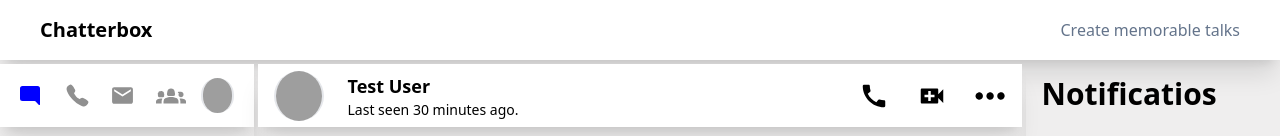
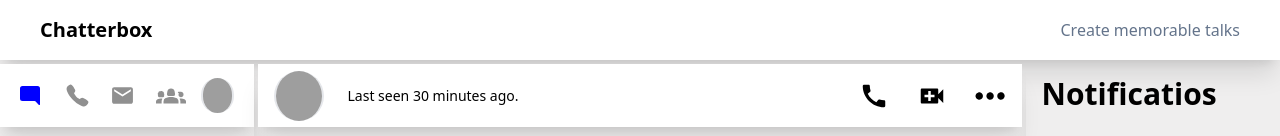
Before and after one commit to manishkumar799/chit-chat, a React (Vite) app in the folder client/: page / in a window 1280 px wide. Shown: the top 136 px of the page. Built offline with nearby package versions, Linux system fonts and the light colour scheme; grey boxes are pictures that could not be loaded.

Commit message:
work on functionalities

```diff
--- a/client/src/components/Card.jsx
+++ b/client/src/components/Card.jsx
@@ -1,21 +1,92 @@
 import React from "react";
 
-function Card() {
+function Card({ setInbox }) {
   const inbox = [
-    { "name": "John Doe", "msg": "Hey, how's it going?", "time": "10:30 AM", "unread": "3", "profileImgUrl": "https://example.com/profiles/johndoe.jpg" },
-    { "name": "Alice Smith", "msg": "Did you finish the project?", "time": "Yesterday", "unread": "1", "profileImgUrl": "https://example.com/profiles/alicesmith.jpg" },
-    { "name": "David Johnson", "msg": "Let's catch up this weekend!", "time": "Wednesday", "unread": "0", "profileImgUrl": "https://example.com/profiles/davidjohnson.jpg" },
-    { "name": "Emily Brown", "msg": "Can you send me the details?", "time": "Monday", "unread": "2", "profileImgUrl": "https://example.com/profiles/emilybrown.jpg" },
-    { "name": "Michael Wilson", "msg": "Thanks for your help!", "time": "Feb 15", "unread": "0", "profileImgUrl": "https://example.com/profiles/michaelwilson.jpg" },
-    { "name": "Sarah Taylor", "msg": "Let's grab lunch tomorrow.", "time": "Feb 10", "unread": "0", "profileImgUrl": "https://example.com/profiles/sarahtaylor.jpg" },
-    { "name": "James Williams", "msg": "Are you free tonight?", "time": "Feb 8", "unread": "1", "profileImgUrl": "https://example.com/profiles/jameswilliams.jpg" },
-    { "name": "Sophia Martinez", "msg": "I have some exciting news!", "time": "Feb 5", "unread": "0", "profileImgUrl": "https://example.com/profiles/sophiamartinez.jpg" },
-    { "name": "Daniel Jones", "msg": "Let's plan our trip.", "time": "Feb 3", "unread": "3", "profileImgUrl": "https://example.com/profiles/danieljones.jpg" },
-    { "name": "Olivia Johnson", "msg": "Happy Birthday!", "time": "Feb 1", "unread": "0", "profileImgUrl": "https://example.com/profiles/oliviajohnson.jpg" },
-    { "name": "Ethan Garcia", "msg": "What's your opinion on the new movie?", "time": "Jan 28", "unread": "0", "profileImgUrl": "https://example.com/profiles/ethangarcia.jpg" },
-    { "name": "Ava Smith", "msg": "Can you help me with this issue?", "time": "Jan 25", "unread": "2", "profileImgUrl": "https://example.com/profiles/avasmith.jpg" }
-];
-
+    {
+      name: "John Doe",
+      msg: "Hey, how's it going?",
+      time: "10:30 AM",
+      unread: "3",
+      profileImgUrl: "https://example.com/profiles/johndoe.jpg",
+    },
+    {
+      name: "Alice Smith",
+      msg: "Did you finish the project?",
+      time: "Yesterday",
+      unread: "1",
+      profileImgUrl: "https://example.com/profiles/alicesmith.jpg",
+    },
+    {
+      name: "David Johnson",
+      msg: "Let's catch up this weekend!",
+      time: "Wednesday",
+      unread: "0",
+      profileImgUrl: "https://example.com/profiles/davidjohnson.jpg",
+    },
+    {
+      name: "Emily Brown",
+      msg: "Can you send me the details?",
+      time: "Monday",
+      unread: "2",
+      profileImgUrl: "https://example.com/profiles/emilybrown.jpg",
+    },
+    {
+      name: "Michael Wilson",
+      msg: "Thanks for your help!",
+      time: "Feb 15",
+      unread: "0",
+      profileImgUrl: "https://example.com/profiles/michaelwilson.jpg",
+    },
+    {
+      name: "Sarah Taylor",
+      msg: "Let's grab lunch tomorrow.",
+      time: "Feb 10",
+      unread: "0",
+      profileImgUrl: "https://example.com/profiles/sarahtaylor.jpg",
+    },
+    {
+      name: "James Williams",
+      msg: "Are you free tonight?",
+      time: "Feb 8",
+      unread: "1",
+      profileImgUrl: "https://example.com/profiles/jameswilliams.jpg",
+    },
+    {
+      name: "Sophia Martinez",
+      msg: "I have some exciting news!",
+      time: "Feb 5",
+      unread: "0",
+      profileImgUrl: "https://example.com/profiles/sophiamartinez.jpg",
+    },
+    {
+      name: "Daniel Jones",
+      msg: "Let's plan our trip.",
+      time: "Feb 3",
+      unread: "3",
+      profileImgUrl: "https://example.com/profiles/danieljones.jpg",
+    },
+    {
+      name: "Olivia Johnson",
+      msg: "Happy Birthday!",
+      time: "Feb 1",
+      unread: "0",
+      profileImgUrl: "https://example.com/profiles/oliviajohnson.jpg",
+    },
+    {
+      name: "Ethan Garcia",
+      msg: "What's your opinion on the new movie?",
+      time: "Jan 28",
+      unread: "0",
+      profileImgUrl: "https://example.com/profiles/ethangarcia.jpg",
+    },
+    {
+      name: "Ava Smith",
+      msg: "Can you help me with this issue?",
+      time: "Jan 25",
+      unread: "2",
+      profileImgUrl: "https://example.com/profiles/avasmith.jpg",
+    },
+  ];
 
   return (
     <>
@@ -28,8 +99,9 @@
           msOverflowStyle: "none",
         }}
       >
-        {inbox.map((items,index) => (
+        {inbox.map((items, index) => (
           <div
+            onClick={() => setInbox(items)}
             className="h-[60px] px-2 flex flex-row items-center relative gap-2 shadow-md bg-[#efeeee] p-2 custom-shadow border-2 border-slate-300"
             key={index}
           >
@@ -44,12 +116,16 @@
               <div className="">
                 <div className="font-bold">{items.name}</div>
                 {/* <div className="text-[10px] w-[80%]">{items.msg}</div> */}
-                <div className="text-[10px] w-[80%] overflow-hidden whitespace-nowrap overflow-ellipsis">{items.msg.length > 30 ? items.msg.slice(0, 30) + '...' : items.msg}</div>
+                <div className="text-[10px] w-[80%] overflow-hidden whitespace-nowrap overflow-ellipsis">
+                  {items.msg.length > 30
+                    ? items.msg.slice(0, 30) + "..."
+                    : items.msg}
+                </div>
               </div>
               <div className="flex flex-col items-end gap-1 absolute right-1">
                 <div className="text-[12px] ">{items.time}</div>
                 <div className="text-[15px] rounded-full w-5 h-5 flex justify-center items-center border-2 border-black">
-                {items.unread}
+                  {items.unread}
                 </div>
               </div>
             </div>
--- a/client/src/components/Home.jsx
+++ b/client/src/components/Home.jsx
@@ -1,4 +1,4 @@
-import React from "react";
+import React, { useState } from "react";
 import Card from "./Card";
 import Menu from "./Menu";
 import Suggestions from "./Suggestions";
@@ -7,6 +7,7 @@
 import { CiCirclePlus } from "react-icons/ci";
 
 function Home() {
+  const [inbox, setInbox] = useState({});
   return (
     <div className="h-[100vh]">
       <div className="flex justify-between items-center h-[60px] bg-white px-10 shadow-xl">
@@ -57,11 +58,11 @@
                 {/* <input className="w-full" type="text" placeholder="search" /> */}
               </div>
 
-              <Card />
+              <Card setInbox={setInbox} />
             </div>
           </div>
           <div className=" w-[60%] relative ">
-            <Inbox />
+            <Inbox inboxData={inbox} />
           </div>
           <div className="w-[20%] shadow-xl">
             <div className="h-[55%] px-4">
--- a/client/src/components/Inbox.jsx
+++ b/client/src/components/Inbox.jsx
@@ -4,7 +4,8 @@
 import { BsEmojiSmile, BsSendFill } from "react-icons/bs";
 import { TiAttachmentOutline } from "react-icons/ti";
 
-function Inbox() {
+function Inbox({ inboxData }) {
+  // console.log(inboxData);
   return (
     <div className="flex flex-col shadow-xl">
       <div className="px-4 flex items-center h-[63px] bg-white">
@@ -16,7 +17,7 @@
           />
         </div>
         <div className="w-[70%]">
-          <div className="font-bold text-lg">Test User</div>
+          <div className="font-bold text-lg">{inboxData?.name}</div>
           <div className="text-sm">Last seen 30 minutes ago.</div>
         </div>
         <div className="flex gap-7">
@@ -37,7 +38,7 @@
           <BsEmojiSmile size={20} />
         </div>
         <div class="absolute inset-y-0  flex items-center ps-3 start-2 top-[10px] w-[60px] h-[40px] ">
-        <TiAttachmentOutline size={30} />
+          <TiAttachmentOutline size={30} />
         </div>
         <textarea
           type="text"
@@ -47,7 +48,7 @@
           required
         />
         <div className="absolute end-6 w-[60px] h-[40px] flex items-center justify-center shadow-xl rounded-xl bg-blue-700">
-          <BsSendFill color="white" size={25}/>
+          <BsSendFill color="white" size={25} />
         </div>
       </div>
     </div>
```
